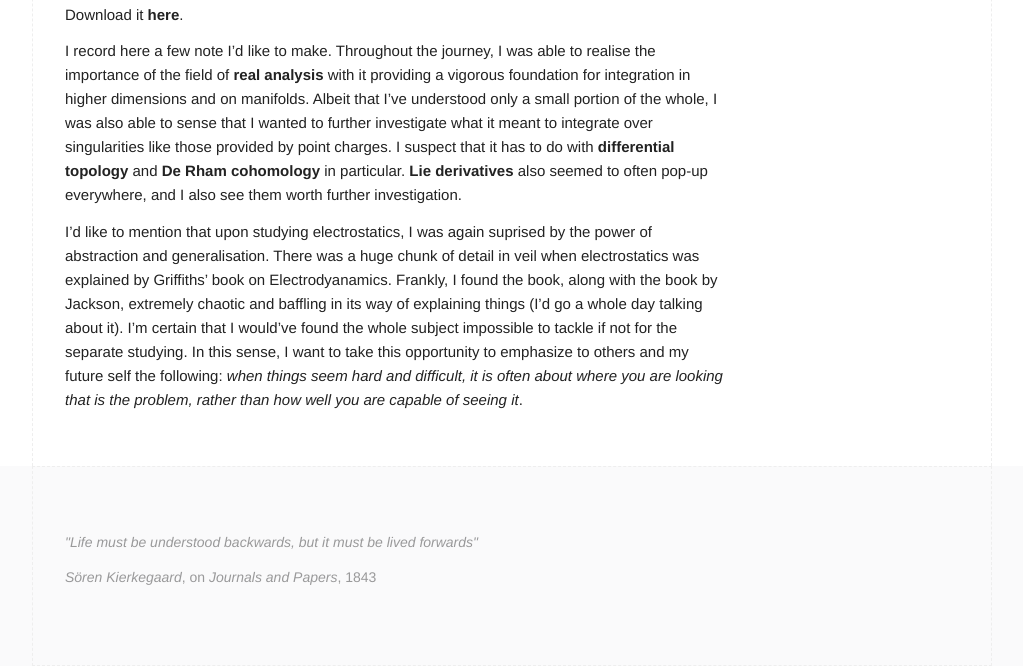
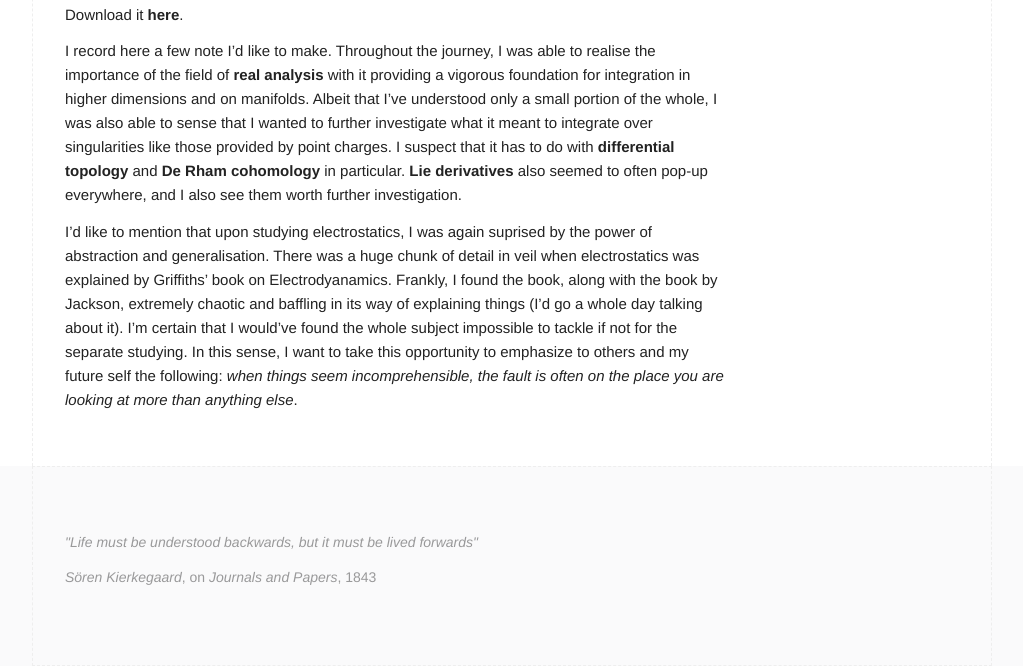
Before and after one commit to danetrouveur/danetrouveur.github.io, a Jekyll site: the page built from _posts/2024-04-26-notes-on-differential-forms.md, in a window 1280 px wide and 900 px high, scrolled down 1406 px, cut to the strip 234-900 px from the top of the window. Shown: the whole strip, without its empty margins (128-1151 px from the left). Built offline with Jekyll 4.4.1, drawn with Linux system fonts in a browser that asks for light colours.

Commit message:
Commit_28

```diff
--- a/_posts/2024-04-26-notes-on-differential-forms.md
+++ b/_posts/2024-04-26-notes-on-differential-forms.md
@@ -29,4 +29,4 @@ Download it [**here**](/assets/resources/Physics__Differential_Equations_in_Elec
 
 I record here a few note I'd like to make. Throughout the journey, I was able to realise the importance of the field of **real analysis** with it providing a vigorous foundation for integration in higher dimensions and on manifolds. Albeit that I've understood only a small portion of the whole, I was also able to sense that I wanted to further investigate what it meant to integrate over singularities like those provided by point charges. I suspect that it has to do with **differential topology** and **De Rham cohomology** in particular. **Lie derivatives** also seemed to often pop-up everywhere, and I also see them worth further investigation.
 
-I'd like to mention that upon studying electrostatics, I was again suprised by the power of abstraction and generalisation. There was a huge chunk of detail in veil when electrostatics was explained by Griffiths' book on Electrodyanamics. Frankly, I found the book, along with the book by Jackson, extremely chaotic and baffling in its way of explaining things (I'd go a whole day talking about it). I'm certain that I would've found the whole subject impossible to tackle if not for the separate studying. In this sense, I want to take this opportunity to emphasize to others and my future self the following: *when things seem hard and difficult, it is often about where you are looking that is the problem, rather than how well you are capable of seeing it*.
+I'd like to mention that upon studying electrostatics, I was again suprised by the power of abstraction and generalisation. There was a huge chunk of detail in veil when electrostatics was explained by Griffiths' book on Electrodyanamics. Frankly, I found the book, along with the book by Jackson, extremely chaotic and baffling in its way of explaining things (I'd go a whole day talking about it). I'm certain that I would've found the whole subject impossible to tackle if not for the separate studying. In this sense, I want to take this opportunity to emphasize to others and my future self the following: *when things seem incomprehensible, the fault is often on the place you are looking at more than anything else*.
```
Also changed, not shown: 2 other files.
